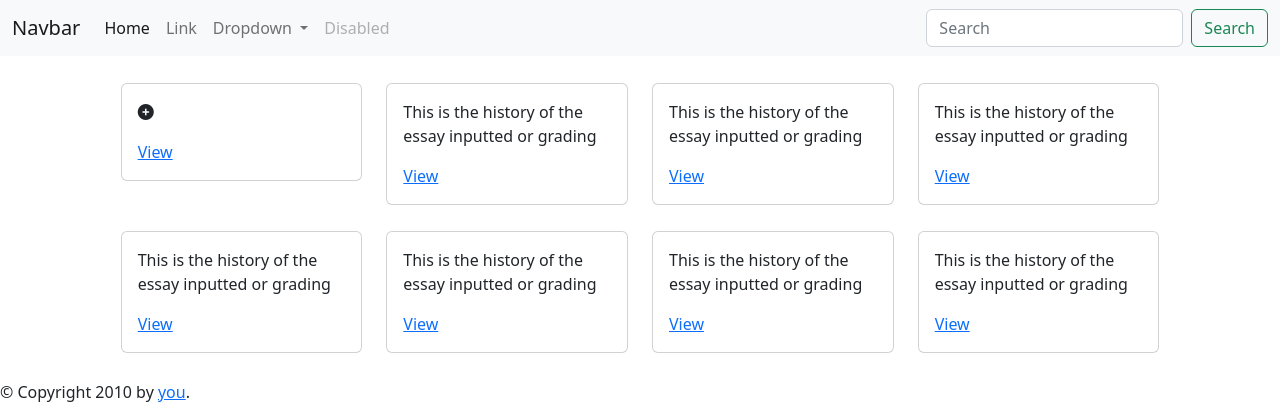
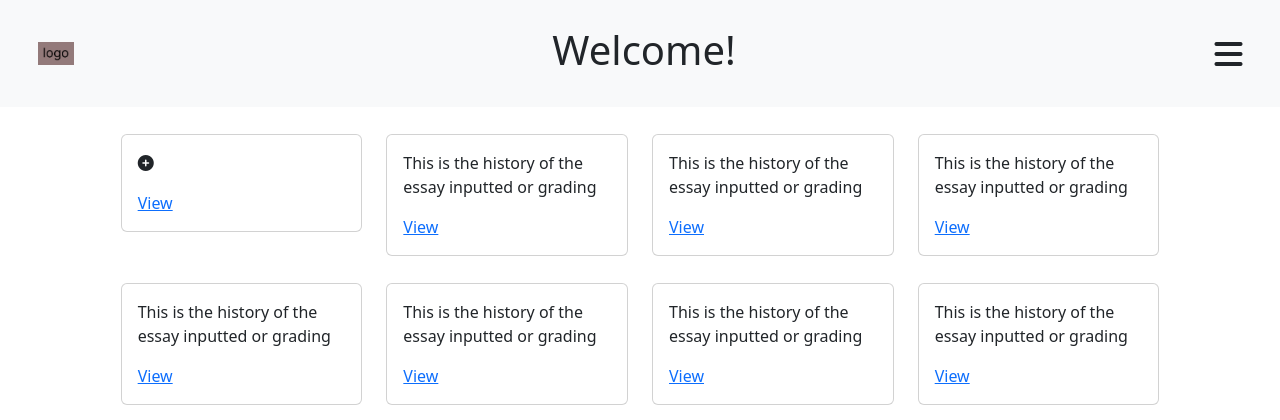
Before and after one commit to fikrihasani/AWE, a Flask app: page / in a window 1280 px wide. Shown: the top 420 px of the page. Run offline with Flask 3, Linux system fonts and the light colour scheme; some libraries are stand-ins or nearby versions.

Commit message:
add logo, add heading

```diff
--- a/templates/layout.html
+++ b/templates/layout.html
@@ -11,40 +11,13 @@
   </head>
   <body>
     {% block nav %}
-    <nav class="navbar navbar-expand-lg bg-light">
+    <nav class="navbar navbar-expand-lg bg-light" style="padding:2vw; align-items: center;">
       <div class="container-fluid">
-        <a class="navbar-brand" href="#">Navbar</a>
-        <button class="navbar-toggler" type="button" data-bs-toggle="collapse" data-bs-target="#navbarSupportedContent" aria-controls="navbarSupportedContent" aria-expanded="false" aria-label="Toggle navigation">
-          <span class="navbar-toggler-icon"></span>
-        </button>
-        <div class="collapse navbar-collapse" id="navbarSupportedContent">
-          <ul class="navbar-nav me-auto mb-2 mb-lg-0">
-            <li class="nav-item">
-              <a class="nav-link active" aria-current="page" href="#">Home</a>
-            </li>
-            <li class="nav-item">
-              <a class="nav-link" href="#">Link</a>
-            </li>
-            <li class="nav-item dropdown">
-              <a class="nav-link dropdown-toggle" href="#" role="button" data-bs-toggle="dropdown" aria-expanded="false">
-                Dropdown
-              </a>
-              <ul class="dropdown-menu">
-                <li><a class="dropdown-item" href="#">Action</a></li>
-                <li><a class="dropdown-item" href="#">Another action</a></li>
-                <li><hr class="dropdown-divider"></li>
-                <li><a class="dropdown-item" href="#">Something else here</a></li>
-              </ul>
-            </li>
-            <li class="nav-item">
-              <a class="nav-link disabled">Disabled</a>
-            </li>
-          </ul>
-          <form class="d-flex" role="search">
-            <input class="form-control me-2" type="search" placeholder="Search" aria-label="Search">
-            <button class="btn btn-outline-success" type="submit">Search</button>
-          </form>
-        </div>
+        <img src=".../assets/logo.png" alt="" style="height: 100%; width: 3%; position: relative; background-color: aqua;">
+
+        <h1>Welcome!</h1>
+
+        <i class="fa-2x fa-solid fa-bars"></i>
       </div>
     </nav>
     {% endblock %}
```
Also changed, not shown: templates/essay.html (+9 -0 lines), assets/logo.png (added).
